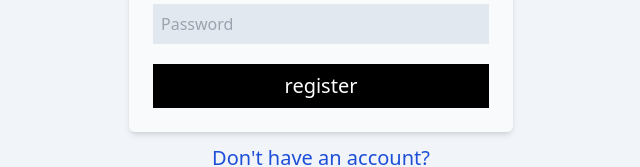
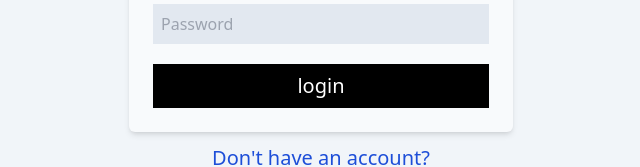
Before and after one commit to Michael-McNair/chirp, a React (Vite) app in the folder frontend/: page /login in a window 1280 px wide. Shown: the part 396-563 px from the top of the page, without its empty margins (319-959 px from the left). Built offline with nearby package versions, Linux system fonts and the light colour scheme.

Commit message:
change button text

```diff
--- a/frontend/src/routes/Login.tsx
+++ b/frontend/src/routes/Login.tsx
@@ -10,7 +10,7 @@ export default function Register() {
     <div className="flex flex-col items-center justify-center h-screen w-full">
       <h1 className="text-3xl mb-4">Login</h1>
       <SimpleForm
-        button="register"
+        button="login"
         inputs={[
           {
             label: 'Email',
```
